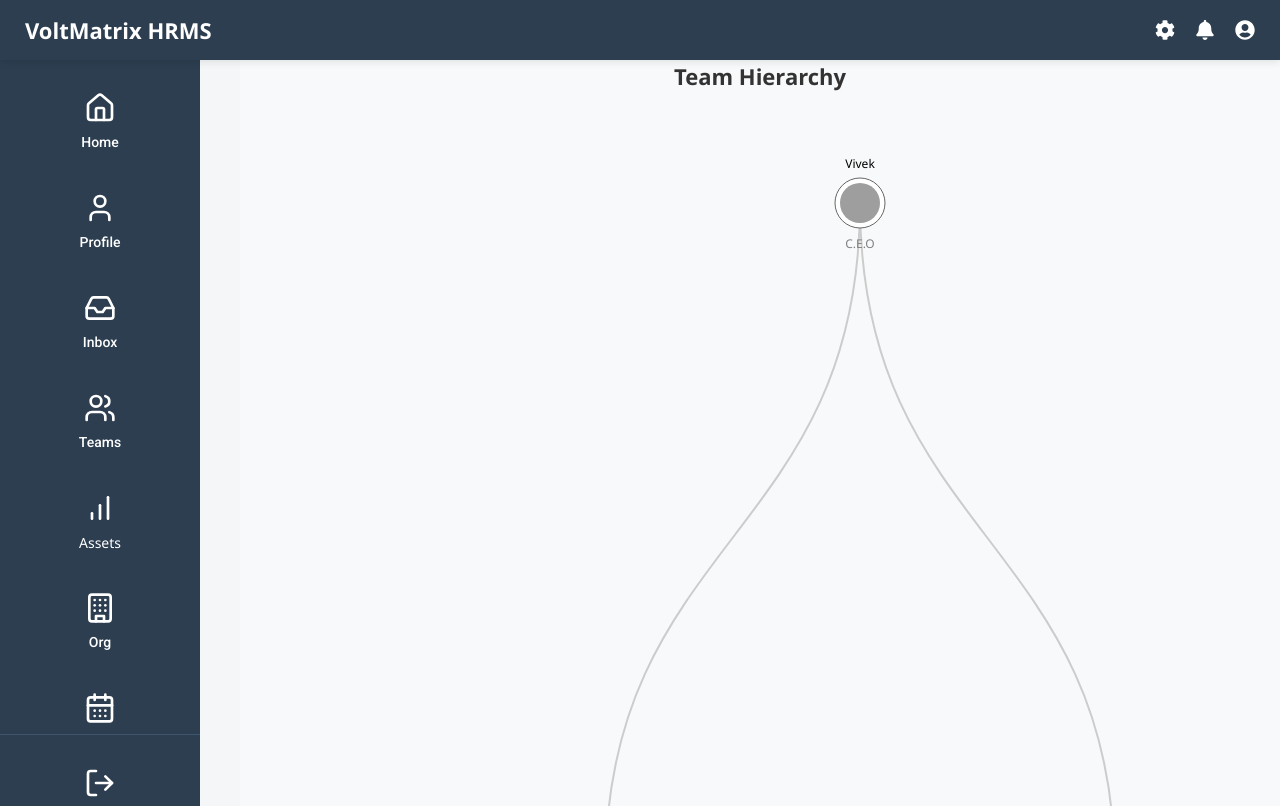
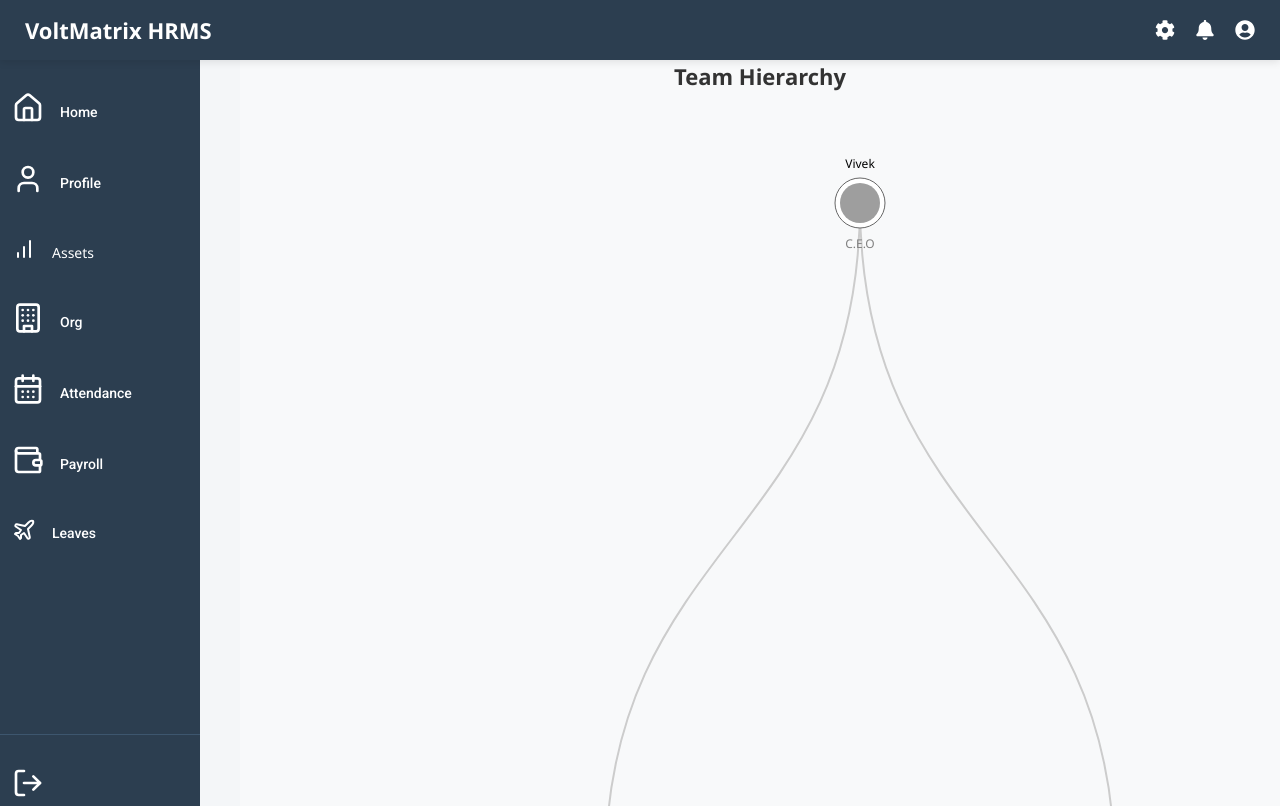
Before and after one commit to Volt-Matrix/voltcore, a React (Vite) app: page /teams/teamhierarchy in a window 1280 px wide. Shown: the top 806 px of the page. Built offline with nearby package versions, Linux system fonts and the light colour scheme; grey boxes are pictures that could not be loaded.

Commit message:
Fix: Sidenav refactor

```diff
--- a/src/components/Sidebar.css
+++ b/src/components/Sidebar.css
@@ -36,20 +36,22 @@
 .icon-button {
   display: flex;
   flex-direction: column;
-  align-items: center;
   text-decoration: none;
   color: white;
-  padding: 12px 0;
+  padding: 12px ;
   width: 100%;
   cursor: pointer;
-  transition: background-color 0.3s;
-  /* position: relative; */
 }
-
+.navbtns{
+  display: flex;
+  gap:1em;
+  align-items: center;
+}
 .icon-button span {
   margin-top: 8px;
   font-size: 14px;
   text-align: center;
+
 }
 
 .icon-button:hover {
--- a/src/components/Sidebar.jsx
+++ b/src/components/Sidebar.jsx
@@ -11,10 +11,9 @@ import {
   Wallet,
   Plane,
   LogOut,
-  Network
+  Network,
 } from 'lucide-react';
 import './Sidebar.css';
-
 
 function Sidebar() {
   const [openMenu, setOpenMenu] = useState(null);
@@ -26,15 +25,20 @@ function Sidebar() {
   return (
     <div className="sidebar">
       <div className="sidebar-scroll">
-        <NavLink to="/home" className="icon-button rpr">
+        <div className="icon-button rpr">
+          <div className="navbtns">
             <Home size={32} />
             <span>Home</span>
-        </NavLink>
+          </div>
+          <NavLink to="/home" />
+        </div>
 
         {/* Profile */}
         <div className="icon-button rpr" onClick={() => toggleMenu('profile')}>
+          <div className="navbtns">
             <User size={32} />
             <span>Profile</span>
+          </div>
           {
             <div className={`submenu ${openMenu === 'profile' ? 'open' : ''}`}>
               <div className="submenu__content ">
@@ -56,82 +60,9 @@ function Sidebar() {
                 <NavLink to="/profile/reporting" className="submenu-link">
                   Reporting
                 </NavLink>
-              </div>
-            </div>
-          }
-        </div>
-
-        {/* Inbox */}
-        <div className="icon-button rpr" onClick={() => toggleMenu('inbox')}>
-          <Inbox size={32} />
-          <span>Inbox</span>
-          {
-            <div className={`submenu ${openMenu === 'inbox' ? 'open' : ''}`}>
-              <div className="submenu__content">
-                <NavLink to="/inbox/messages" className="submenu-link">
-                  Messages
-                </NavLink>
-                <NavLink to="/inbox/notifications" className="submenu-link">
-                  Notifications
-                </NavLink>
-                <NavLink to="/inbox/announcements" className="submenu-link">
-                  Announcements
-                </NavLink>
-              </div>
-            </div>
-          }
-        </div>
-
-        {/* Teams */}
-        <div className="icon-button rpr" onClick={() => toggleMenu('teams')}>
-          <Users size={32} />
-          <span>Teams</span>
-
-          <div className={`submenu ${openMenu === 'teams' ? 'open' : ''}`}>
-            <div className="submenu__content">
-              <NavLink to="/teams/myteam" className="submenu-link">
-                My Team
-              </NavLink>
-              <NavLink to="/teams/teamrequest" className="submenu-link">
-                Team Requests
-              </NavLink>
-              <NavLink to="/teams/teamperformance" className="submenu-link">
-                Team Performance
-              </NavLink>
                 <NavLink to="/teams/teamhierarchy" className="submenu-link">
                 {' '}
                 Team Hierarchy
-              </NavLink>
-            </div>
-          </div>
-        </div>
-
-
-        {/* Assets */}
-        <div className="icon-button" onClick={() => toggleMenu("assets")}>
-          <BarChart size={32} />
-          <span>Assets</span>
-
-            <div className={`submenu ${openMenu === 'assets' ? 'open' : ''}`}>
-              <NavLink to="/assets" className="submenu-link">Assets</NavLink>
-              </div>
-              </div>
-
-        {/* Organization */}
-        <div className="icon-button rpr" onClick={() => toggleMenu('organization')}>
-          <Building size={32} />
-          <span>Org</span>
-          {
-            <div className={`submenu ${openMenu === 'organization' ? 'open' : ''}`}>
-              <div className="submenu__content">
-                <NavLink to="/organization/chart" className="submenu-link">
-                  Org Chart
-                </NavLink>
-                <NavLink to="/organization/units" className="submenu-link">
-                  Business Units
-                </NavLink>
-                <NavLink to="/organization/policies" className="submenu-link">
-                  Policies
               </NavLink>
               </div>
             </div>
@@ -140,24 +71,52 @@ function Sidebar() {
 
 
 
+        {/* Assets */}
+        <div className="icon-button" onClick={() => toggleMenu('assets')}>
+          <div className="navbtns">
+            <BarChart />
+            <span>Assets</span>
+          </div>
+
+          <div className={`submenu ${openMenu === 'assets' ? 'open' : ''}`}>
+            <NavLink to="/assets" className="submenu-link">
+              Assets
+            </NavLink>
+          </div>
+        </div>
+
+        {/* Organization */}
+        <div className="icon-button rpr" onClick={() => toggleMenu('organization')}>
+          <div className="navbtns">
+            <Building size={32} />
+            <span>Org</span>
+          </div>
+          {
+            <div className={`submenu ${openMenu === 'organization' ? 'open' : ''}`}>
+              <div className="submenu__content">
+                <NavLink to="/organization/chart" className="submenu-link">
+                  Org Chart
+                </NavLink>
+              </div>
+            </div>
+          }
+        </div>
+
         {/* Attendance */}
         <div className="icon-button rpr" onClick={() => toggleMenu('attendance')}>
+          <div className="navbtns">
             <CalendarDays size={32} />
             <span>Attendance</span>
+          </div>
           {
             <div className={`submenu ${openMenu === 'attendance' ? 'open' : ''}`}>
               <div className="submenu__content">
                 <NavLink to="/attendance/daily" className="submenu-link">
                   Daily Log
                 </NavLink>
-                <NavLink to="/attendance/summary" className="submenu-link">
-                  Monthly Summary
+                <NavLink to="/Attendance/AttendanceHistory" className="submenu-link">
+                  Attendance History
                 </NavLink>
-                <NavLink to="/attendance/requests" className="submenu-link">
-                  Attendance Requests
-                </NavLink>
-                <NavLink to="/Attendance/AttendanceHistory" className="submenu-link">Attendance History</NavLink>
-
               </div>
             </div>
           }
@@ -165,11 +124,13 @@ function Sidebar() {
 
         {/* Payroll */}
         <div className="icon-button rpr" onClick={() => toggleMenu('payroll')}>
+          <div className="navbtns">
             <Wallet size={32} />
             <span>Payroll</span>
+          </div>
           {
             <div className={`submenu ${openMenu === 'payroll' ? 'open' : ''}`}>
-              <div className='submenu__content'>
+              <div className="submenu__content">
                 <NavLink to="/payroll/payslips" className="submenu-link">
                   Payslips
                 </NavLink>
@@ -186,35 +147,27 @@ function Sidebar() {
 
         {/* Leaves */}
         <div className="icon-button rpr" onClick={() => toggleMenu('leaves')}>
-          <Plane size={32} />
+          <div className="navbtns">
+            <Plane />
             <span>Leaves</span>
+          </div>
 
           <div className={`submenu ${openMenu === 'leaves' ? 'open' : ''}`}>
-              <NavLink to="/leaves/apply" className="submenu-link">Apply Leave</NavLink>
-              <NavLink to="/leaves/list" className="submenu-link">Leave List</NavLink>
-              <NavLink to="/leaves/dashboard" className="submenu-link">Leave Dashboard</NavLink>
+            <div className="submenu__content">
+              <NavLink to="/leaves/apply" className="submenu-link">
+                Apply Leave
+              </NavLink>
+              <NavLink to="/leaves/list" className="submenu-link">
+                Leave List
+              </NavLink>
+              <NavLink to="/leaves/dashboard" className="submenu-link">
+                Leave Dashboard
+              </NavLink>
+              <NavLink to="/leavemanagement/leavemanagement" className="submenu-link">
+                Leave Management
+              </NavLink>
             </div>
           </div>
-
-        {/* LeaveManagement */}
-        <div className="icon-button" onClick={() => toggleMenu("leavemanagement")}>
-          <Plane size={32} />
-          <span>Leave management</span>
-          {
-            <div className={`submenu ${openMenu === 'leavemanagement' ? 'open' : ''}`}>
-              <NavLink to="/leavemanagement/leavemanagement" className="submenu-link">Leave Management</NavLink>
-            </div>
-          }
-        </div>
-        {/* Organization */}
-        <div className="icon-button" onClick={() => toggleMenu("Organization")}>
-          <Network size={32} />
-          <span>Organization Hierarchy</span>
-          {openMenu === "Organization" && (
-            <div className="submenu">
-              <NavLink to="/Organization/OrganizationHierarchy" className="submenu-link">OrganizationHierarchy</NavLink>
-            </div>
-          )}
         </div>
 
       </div>
--- a/src/pages/Teams/TeamHierarchy.css
+++ b/src/pages/Teams/TeamHierarchy.css
@@ -14,12 +14,6 @@
   font-size: 22px;
 }
 
-svg {
-  display: block;
-  margin: auto;
-  max-width: 100%;
-  overflow: visible;
-}
 
 #tooltip {
   position: absolute;
```
Lines whose indentation alone changed are shown as unchanged.
